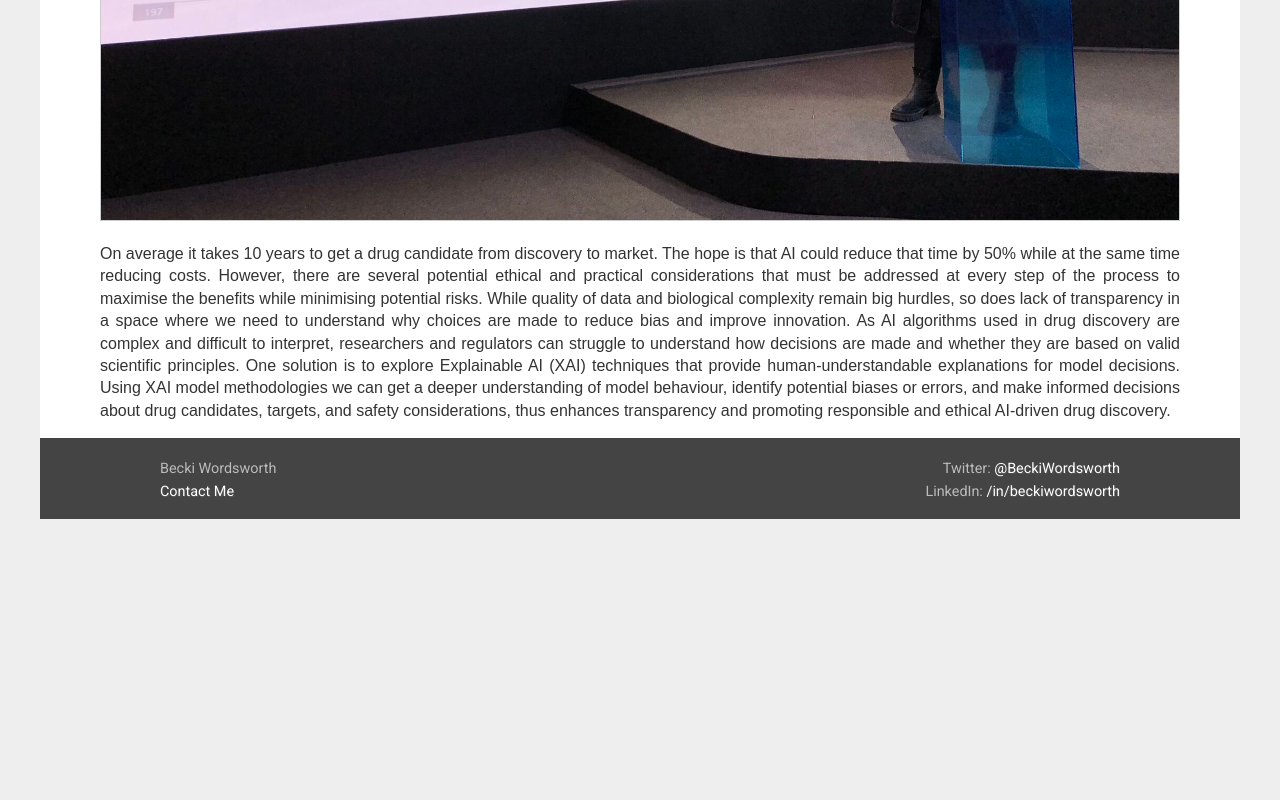
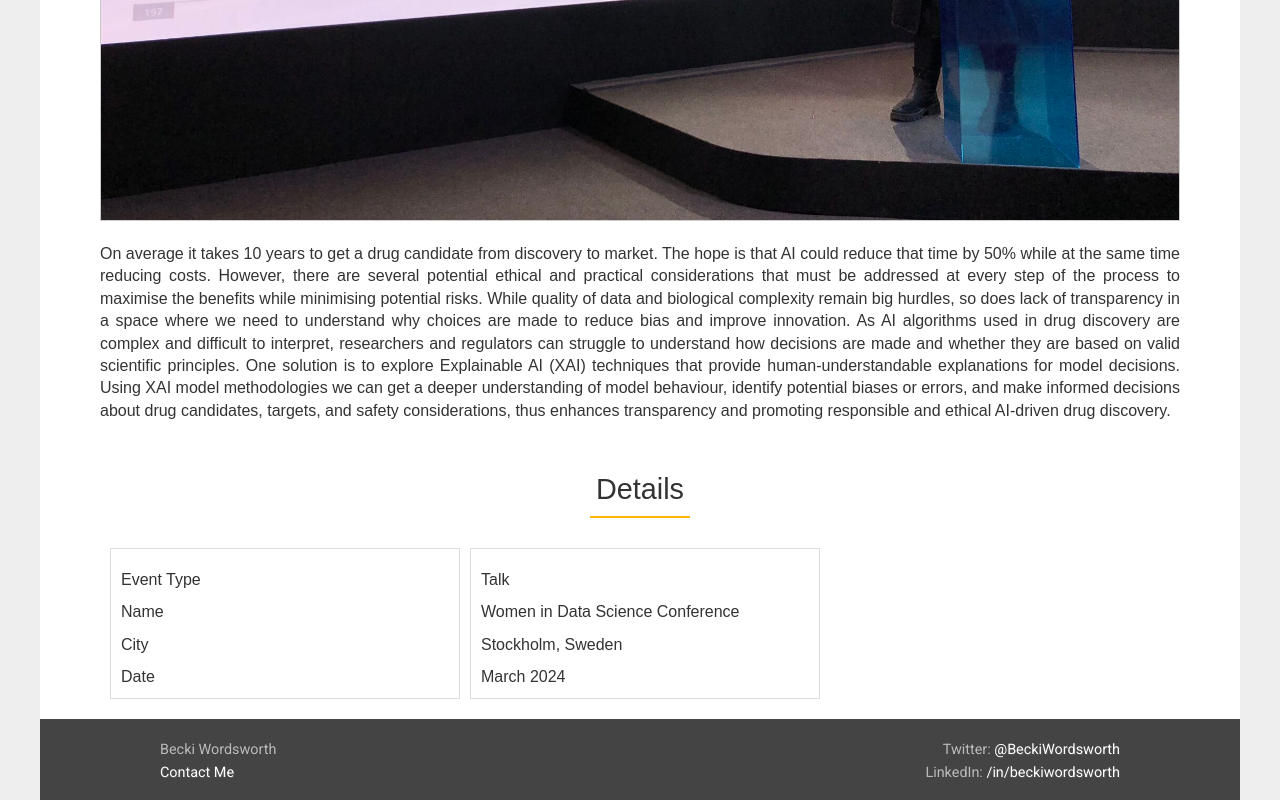
Before and after one commit to BeckiWordsworth/Portfolio, a React (Create React App) app in the folder app/: page /talks/1 in a window 1280 px wide. Shown: the part 692-1492 px from the top of the page. Before the commit the page ends 1211 px from the top, so only its background shows below. Built offline with nearby package versions, Linux system fonts and the light colour scheme; a web font is replaced by a local one.

Commit message:
More work on the talks pages

```diff
--- a/app/src/Components/TalkPage/index.js
+++ b/app/src/Components/TalkPage/index.js
@@ -28,6 +28,25 @@ const TalkPage = () => {
         <img className="project-image" src={"/" + talk.previewImage} alt={talk.title} />
         <p>{talk.description}</p>
       </div>
+      <section className="project-page-section content-padding">
+        <h2>Details</h2>
+        <hr />
+
+        <div className="tech-specs-container">
+          <div className="toolbox-component">
+            <ul>Event Type</ul>
+            <ul>Name</ul>
+            <ul>City</ul>
+            <ul>Date</ul>
+          </div>
+          <div className="toolbox-component">
+            <ul>{talk.type.charAt(0).toUpperCase() + talk.type.slice(1)}</ul>
+            <ul>{talk.conference}</ul>
+            <ul>{talk.city}</ul>
+            <ul>{talk.date}</ul>
+          </div>
+        </div>
+      </section>
     </div>
   );
 };
--- a/app/src/Components/TalkPage/style.css
+++ b/app/src/Components/TalkPage/style.css
@@ -0,0 +1,137 @@
+.project-page{
+  margin: 60px auto 0px 0px;
+  max-width: 1200px;
+  background-color: white;}
+
+
+.project-image {
+text-align: center;
+background-repeat: no-repeat;
+background-size: cover;
+width: 100%;
+border: solid 1px #ccc;
+overflow: hidden;
+z-index: 2;
+position: relative;
+background-color: black;
+z-index: 0;
+margin-bottom: 0px;
+padding: 0px;
+object-fit: contain;
+width: 100%;
+z-index: 2;
+padding: 0px;
+}
+
+.tech-specs-container {
+display: grid;
+grid-template-columns: 1fr 1fr 1fr;
+grid-column-gap: 10px;
+grid-row-gap: 10px;
+padding-top: 10px;
+padding-left: 10px;
+}
+
+
+
+@media only screen and (max-width: 880px) and (min-width: 600px) {
+.tech-specs-container {
+  grid-template-columns: 1fr 1fr;
+}
+}
+
+@media only screen and (max-width: 600px) {
+.tech-specs-container {
+  grid-template-columns: 1fr;
+}
+}
+
+.tech-specs-container div {
+border: solid 1px #ddd;
+background-color: #ffffff;
+padding: 10px;
+}
+
+.tech-specs-container h3 {
+text-align: center;
+padding: 0px;
+margin: 0px;
+margin-top: 10px;
+}
+
+.tech-specs-container ul {
+list-style-type: none;
+margin: 0px;
+padding: 0px;
+margin-top: 10px;
+}
+
+.tech-specs-container ul li {
+display: block;
+padding: 4px;
+}
+
+.tech-specs-container ul li:nth-child(odd) {
+background-color: #f3f3f3;
+}
+
+.button-container {
+  text-align: center;
+  padding: 10px 10px 10px 10px;;
+}
+
+.button {
+display: inline-block;
+margin: 0px 10px 10px 10px;
+padding: 10px 10px 30px 10px;
+text-align: center;
+text-decoration: none;
+font-size: 16px;
+width: 140px;
+color: white;
+border-radius: 6px;
+text-shadow: 0 1px 1px rgba(0, 0, 0, 0.2);
+background: rgb(223, 117, 20);
+cursor: pointer;;
+}
+
+.button:hover {
+background: rgb(203, 97, 10);
+}
+
+
+.project-page section {
+padding-top: 20px;
+padding-bottom: 20px;
+}
+
+.project-page section:nth-child(odd) {
+background-color: #f5f5f5;
+}
+
+.project-page section h2 {
+text-align: center;
+font-weight: normal;
+font-size: 1.8em;
+margin-top: 20px;
+margin-bottom: 15px;
+}
+
+.project-page-writing {
+text-align: justify;;
+}
+
+.project-page-writing h1 {
+padding-top: 24px;
+padding-bottom: 4px;
+font-weight: normal;
+}
+
+.project-page-section hr {
+width: 100px;
+color: #ffb800;
+background-color: #ffb800;
+height: 2px;
+border: 0px;
+margin-bottom: 20px;
+}
```
